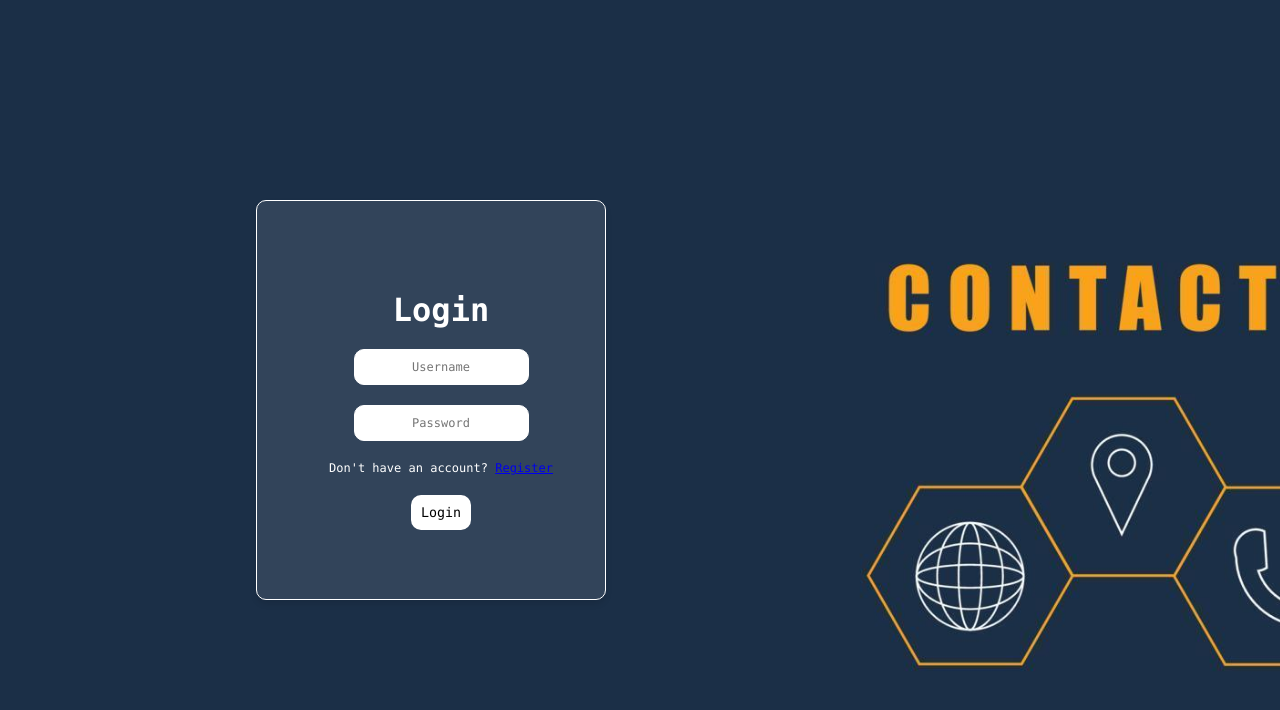
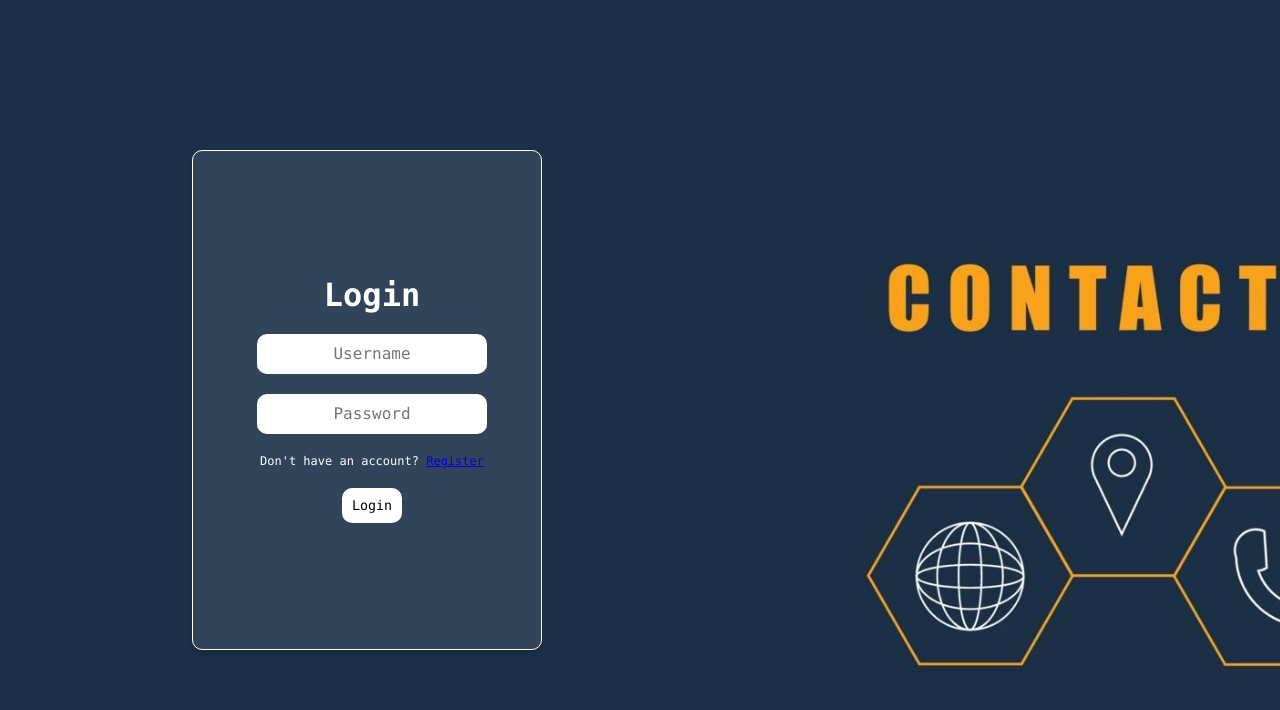
Before and after one commit to Sebastian2956/Team26, a PHP site: page /login.html in a window 1280 px wide. Shown: the top 710 px of the page. Run offline with PHP 8.4, Linux system fonts and the light colour scheme.

Commit message:
heightened login box

```diff
--- a/css/style.css
+++ b/css/style.css
@@ -18,17 +18,18 @@ body {
 
 .logincontainer{
     width: 350px;
-    height: 400px;
+    height: 500px;
     z-index: 1;
     background: rgba(255, 255, 255, 0.1);
     box-shadow: 0 4px 6px rgba(0, 0, 0, 0.1);
     border-radius: 10px;
     border: 1px solid #fff;
     position: absolute;  /* Add this */
-    left: 20%;  /* Align to the left */
+    left: 15%;  /* Align to the left */
     top: 50%;  /* Center vertically */
     transform: translateY(-50%);  /* Center vertically */
-    padding-left: 20px;  /* Optional: add space from the edge */
+    padding-left: 10px;  /* Optional: add space from the edge */
+    padding-top: 35px;
 }
 
 .regcontainer{
@@ -65,10 +66,11 @@ input{
     border: none;
     border-radius: 10px;
     background: white;
-    border: 1px solid #fff;
-    color: white;
-    font-size: 12px;
+    border-bottom: 1px solid #fff;
+    color: black;
+    font-size: 1rem;
     text-align: center;
+    outline: none;
 }
 
 a:visited{
```
